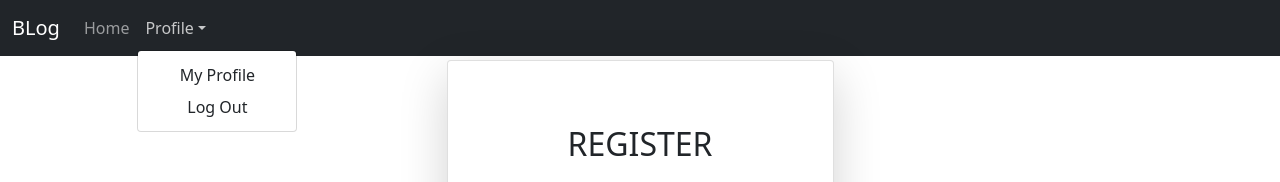
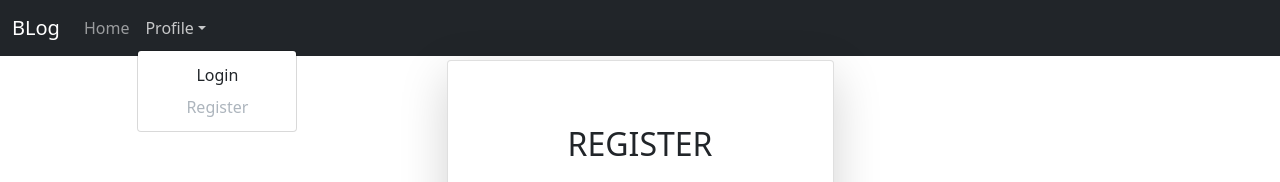
Before and after one commit to abbasalkabbi/my-Link, a React (Create React App) app: page /register in a window 1280 px wide. Both pictures are taken after a click on the button "Profile". Shown: the top 182 px of the page. Built offline with nearby package versions, Linux system fonts and the light colour scheme.

Commit message:
"Add => Layout not login"

```diff
--- a/src/pages/Layout.js
+++ b/src/pages/Layout.js
@@ -2,7 +2,7 @@ import { Outlet,NavLink } from "react-router-dom";
 
 const Layout = () => {
   function logout(){
-    localStorage.removeItem('id');
+    sessionStorage.removeItem('id');
   }
   return (
     <>
@@ -29,17 +29,41 @@ const Layout = () => {
                                    Profile
                                    </a>
                                    <ul class="dropdown-menu text-center " aria-labelledby="navbarDropdown">
+                                        {(sessionStorage.getItem('id'))
+                                        ?<>
                                         <li>
                                                     <NavLink
                                                          to='myprofile'
-                                               className={({isActive})=>(isActive?'dropdown-item disabled':'dropdown-item  ')}
+                                                         className={({ isActive }) => (isActive ? 'dropdown-item disabled' : 'dropdown-item  ')}
                                                     >
                                                          My Profile
                                                     </NavLink>
                                              </li>
                                              <li>
-                                            <button className="dropdown-item "onClick={() =>{ logout(); window.location.reload()}}>Log Out</button>
+                                                         <button className="dropdown-item " onClick={() => { logout(); window.location.reload(); } }>Log Out</button>
                                              </li>
+                                        </>
+                                        :
+                                        <>
+                                        <li>
+                                                    <NavLink
+                                                         to='login'
+                                                         className={({ isActive }) => (isActive ? 'dropdown-item disabled' : 'dropdown-item  ')}
+                                                    >
+                                                         Login
+                                                    </NavLink>
+                                             </li>
+                                             <li>
+                                                    <NavLink
+                                                         to='register'
+                                                         className={({ isActive }) => (isActive ? 'dropdown-item disabled' : 'dropdown-item  ')}
+                                                    >
+                                                         Register
+                                                    </NavLink>
+                                             </li>
+                                        </>
+                                        }
+
                                    </ul>
                               </li>
                         </ul>
--- a/src/pages/Login.js
+++ b/src/pages/Login.js
@@ -43,8 +43,8 @@ class Login extends Component{
           )
         }else{
         if(this.state.info=='successful'){
-          localStorage.setItem('id',this.state.id)
-          if(localStorage.getItem('id')){
+          sessionStorage.setItem('id',this.state.id)
+          if(sessionStorage.getItem('id')){
             return(
             <Navigate replace to="/" />
             )
--- a/src/pages/Register.js
+++ b/src/pages/Register.js
@@ -47,9 +47,8 @@ class Register extends Component{
           )
         }else{
         if(this.state.info=='successful'){
-          localStorage.setItem('id',this.state.id)
-          localStorage.setItem('admin',this.state.admin)
-          if(localStorage.getItem('id')){
+          sessionStorage.setItem('id',this.state.id)
+          if(sessionStorage.getItem('id')){
             return(
             <Navigate replace to="/" />
             )
```
Lines whose indentation alone changed are shown as unchanged.
